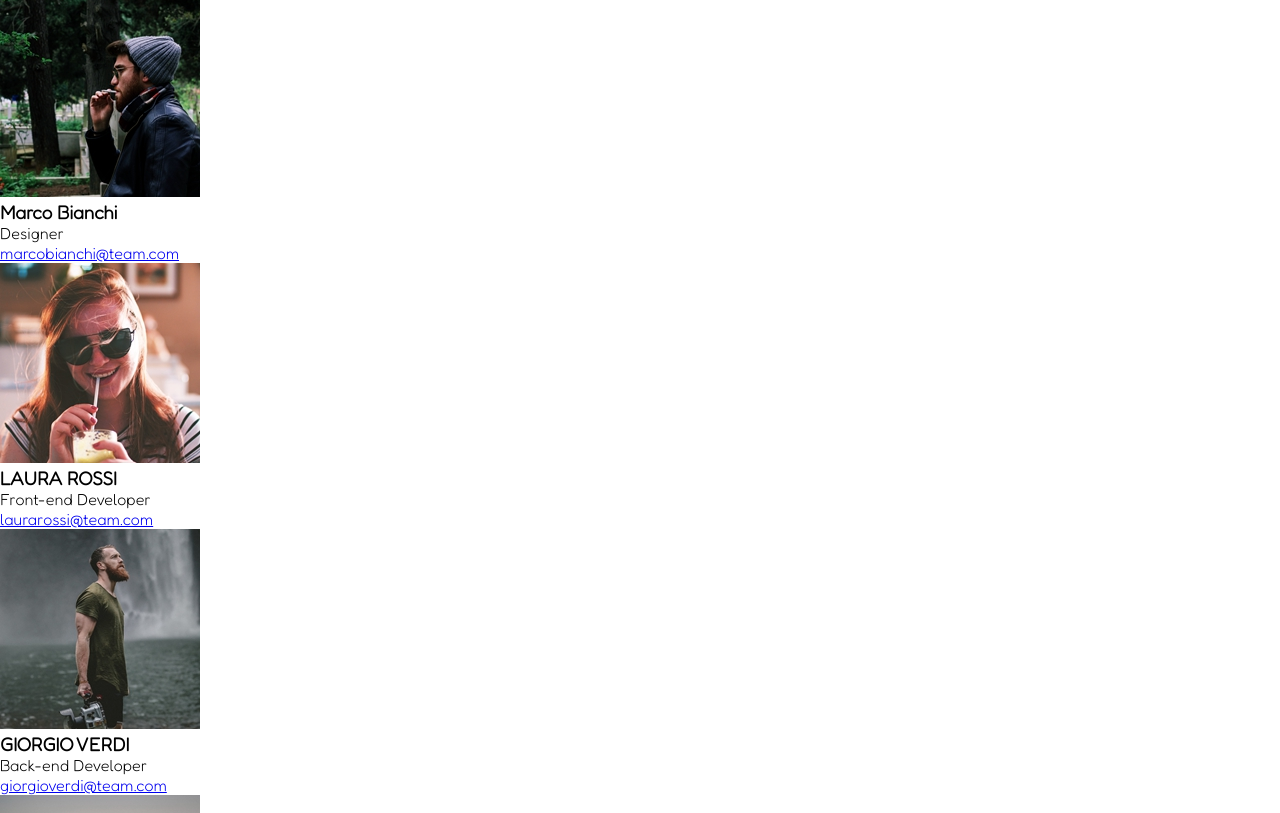
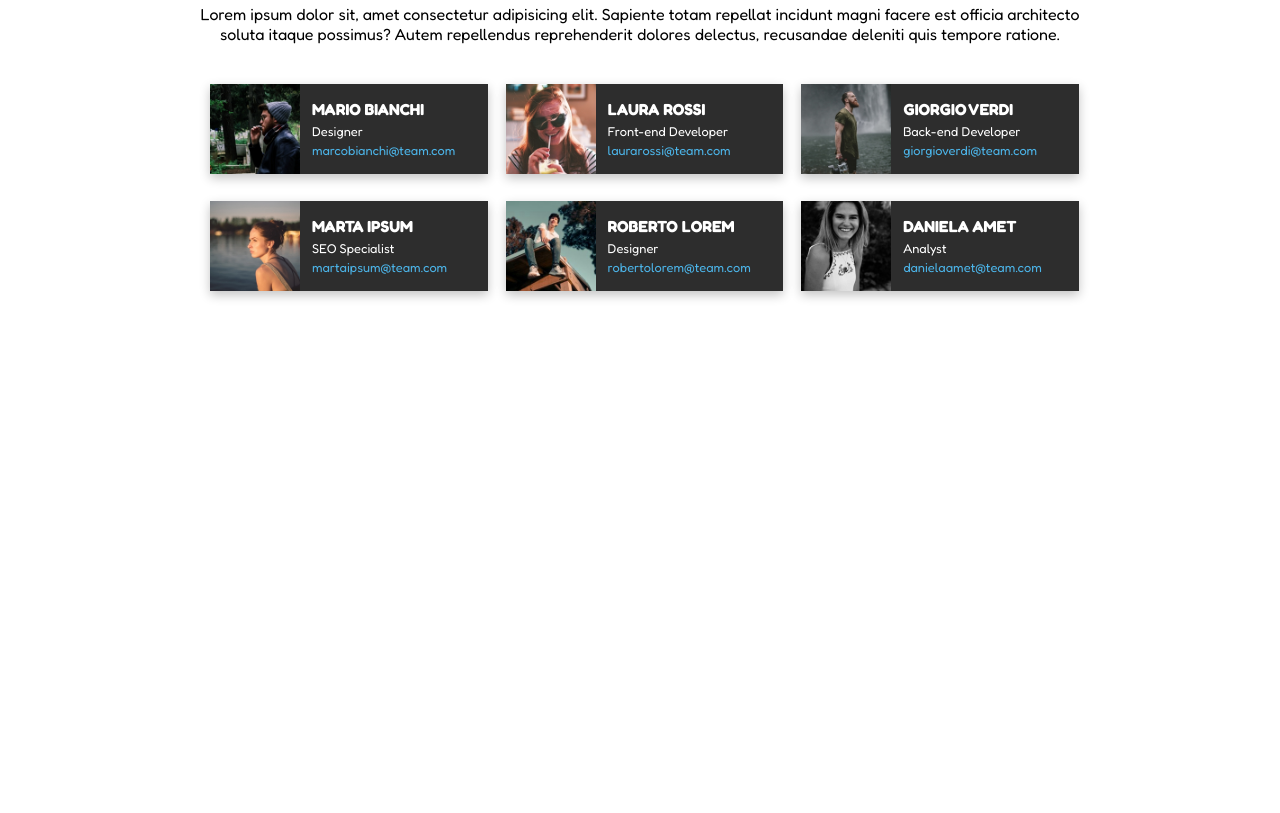
Before and after one commit to AlessioBonadonna/html-css-float-cards, a plain HTML site: page index.html in a window 1280 px wide. Shown: the part 102-915 px from the top of the page. After the commit the page ends 800 px from the top, so only its background shows below. Drawn offline with Linux system fonts and the light colour scheme.

Commit message:
final check

```diff
--- a/css/style.css
+++ b/css/style.css
@@ -7,5 +7,73 @@
 html{
     font-family: Fredoka , sans-serif;
 }
+.clearfix::after {
+    content: "";
+    display: table;
+    clear: both;
+  }
 
 /***************************/
+.contenitore{
+    margin: 0 auto;
+    width: 70% ;
+
+}
+h1{
+    text-align: center;
+    padding:30px 0px 30px 0px;
+    font-weight: bold;
+    color:#E53170;
+    font-size: 2.4em;
+    text-shadow: #2d2d2d 0px 1px 0px;
+}
+.text-intro{
+    text-align: center;
+    font-size: 1em;
+    margin-bottom: 40px;
+    font-weight: 400;
+}
+.conteinerbox{
+    display: flex;
+    float:calc(33%);
+    flex-wrap: wrap;
+
+}
+span{
+    border: 2px solid black;
+}
+.col{
+    width: 31%;
+    display: flex;
+    background-color: #2d2d2d;
+    align-items: center;
+    margin-left: 2%;
+    margin-bottom: 3%;
+    box-shadow: rgba(0, 0, 0, 0.24) 0px 4px 10px;
+}
+.col img{
+    width: 90px;
+    height: 90px;
+    object-fit: cover;
+}
+ .conteinerbox h3 , .conteinerbox p {
+    color:white;
+}
+a{
+    color:rgb(76, 180, 232);
+    font-size: 0.8em;
+    text-decoration: none;
+}
+.conteinerbox p{
+    font-size: 0.8em;
+    margin-top: 5px;
+
+}
+.conteinerbox h3{
+    font-size: 1em;
+}
+.conteinerbox div{
+    padding-left: 12px;
+    padding-right: 12px;
+
+}
--- a/index.html
+++ b/index.html
@@ -1,5 +1,6 @@
 <!DOCTYPE html>
 <html lang="en">
+
 <head>
     <meta charset="UTF-8">
     <meta http-equiv="X-UA-Compatible" content="IE=edge">
@@ -7,69 +8,83 @@
     <link rel="stylesheet" href="./css/style.css">
     <link rel="preconnect" href="https://fonts.googleapis.com">
     <link rel="preconnect" href="https://fonts.gstatic.com" crossorigin>
-<link href="https://fonts.googleapis.com/css2?family=Fredoka:wght@300&display=swap" rel="stylesheet">
+    <link href="https://fonts.googleapis.com/css2?family=Fredoka:wght@300;400;500;600;700&display=swap" rel="stylesheet">
+
     <title>Meet Our Team</title>
 
 </head>
+
 <body>
-    <div class="contenitore">
+    <div class="contenitore"><!-- div contenitore -->
         <header>
             <h1>Meet Our Team</h1>
         </header>
         <main>
-       <section>
-        Lorem ipsum dolor sit, amet consectetur adipisicing elit. Sapiente totam repellat incidunt magni facere est officia architecto soluta itaque possimus? Autem repellendus reprehenderit dolores delectus, recusandae deleniti quis tempore ratione, id omnis cum facere quaerat quidem maiores incidunt eaque quae aliquid, temporibus necessitatibus amet ullam ea ipsa. Perferendis, distinctio fugiat?
+            <section class="text-intro">
+               <p> Lorem ipsum dolor sit, amet consectetur adipisicing elit. Sapiente totam repellat incidunt magni facere
+                est officia architecto soluta itaque possimus? Autem repellendus reprehenderit dolores delectus,
+                recusandae deleniti quis tempore ratione.
+               </p>
             </section>
             <!--SECITON : MARIO BIANCHI -->
+            <div class="conteinerbox">
             <section class="col">
                 <img src="./img/male1.png" alt="Mario Bianchi">
-        <h3>Marco Bianchi</h3>
+
+                <div><h3>MARIO BIANCHI</h3>
                 <p>Designer</p>
-        <a href="mailto:marcobianchi@team.com">marcobianchi@team.com</a>
+                <a href="mailto:marcobianchi@team.com">marcobianchi@team.com</a></div>
+
             </section>
+
             <!--/SECTION-->
             <!--SECTION :LAURA ROSSI-->
+
             <section class="col">
                 <img src="./img/female1.png" alt="Laura Rossi">
-        <h3>LAURA ROSSI</h3>
+                <div><h3>LAURA ROSSI</h3>
                 <p>Front-end Developer</p>
-        <a href="mailto:laurarossi@team.com">laurarossi@team.com</a>
+                <a href="mailto:laurarossi@team.com">laurarossi@team.com</a></div>
             </section>
             <!--/SECTION-->
             <!--SECTION GIORGIO VERDI-->
             <section class="col">
                 <img src="./img/male2.png" alt="Giorgio Verdi">
-        <h3>GIORGIO VERDI</h3>
+                <div><h3>GIORGIO VERDI</h3>
                 <p>Back-end Developer</p>
-        <a href="mailto:giorgioverdi@team.com">giorgioverdi@team.com</a>
+                <a href="mailto:giorgioverdi@team.com">giorgioverdi@team.com</a></div>
             </section>
             <!--/SECTION-->
             <!--SECTION : MARTA IPSUM-->
             <section class="col">
                 <img src="./img/female2.png" alt="Marta Ipsum">
-        <h3>MARTA IPSUM</h3>
+                <div><h3>MARTA IPSUM</h3>
                 <p>SEO Specialist</p>
-        <a href="mailto:martaipsum@team.com">martaipsum@team.com</a>
+                <a href="mailto:martaipsum@team.com">martaipsum@team.com</a></div>
             </section>
             <!-- /SECTION -->
             <!--SECTION : ROBERTO LOREM-->
             <section class="col">
                 <img src="./img/male3.png" alt="Roberto Lorem">
-        <h3>ROBERTO LOREM</h3>
+                <div><h3>ROBERTO LOREM</h3>
                 <p>Designer</p>
-        <a href="mailto:robertolorem@team.com">robertolorem@team.com</a>
+                <a href="mailto:robertolorem@team.com">robertolorem@team.com</a></div>
             </section>
             <!--/SECTION-->
             <!--SECTION : DANIELA AMET-->
             <section class="col">
                 <img src="./img/female3.png" alt="Roberto Lorem">
-        <h3>DANIELA AMET</h3>
+                <div><h3>DANIELA AMET</h3>
                 <p>Analyst</p>
-        <a href="mailto:danielaamet@team.com">danielaamet@team.com</a>
+                <a href="mailto:danielaamet@team.com">danielaamet@team.com</a></div>
             </section>
             <!--/SECTION-->
-       </main><!--chiusura main -->
-    </div><!--div contenitore-->
+            </div>
+        </main>
+        <!--chiusura main -->
+    </div>
+    <!--div contenitore-->
 
 </body>
+
 </html>
```
Lines whose indentation alone changed are shown as unchanged.
